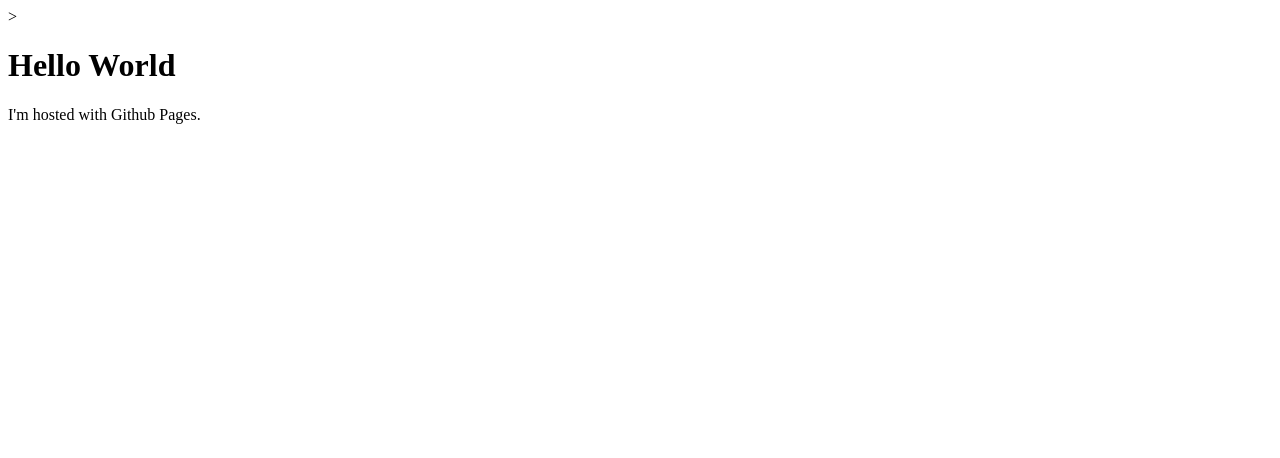
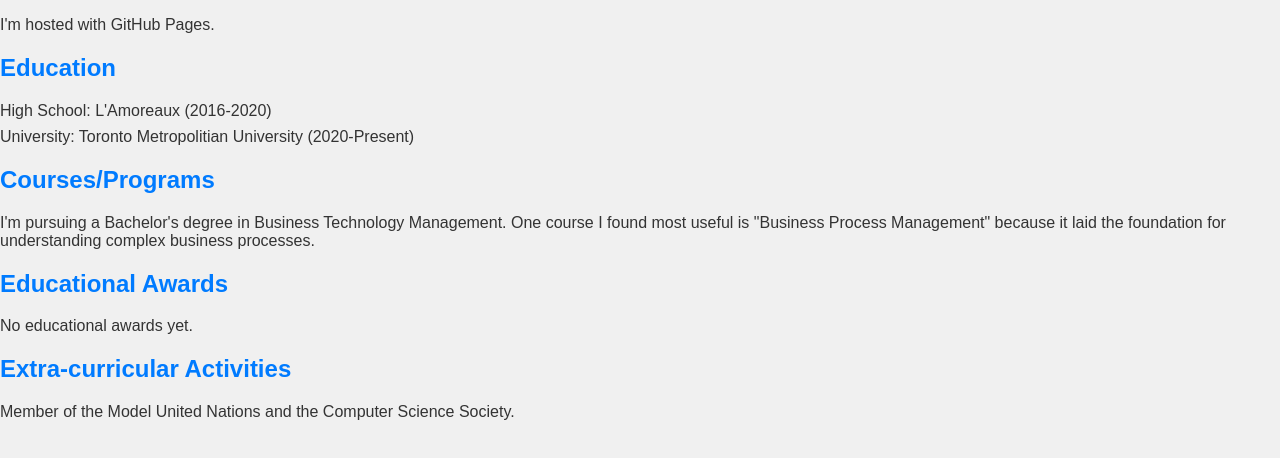
Before and after one commit to nishanthselva55/nishanthselva55.github.io, a plain HTML site: page index.html in a window 1280 px wide. Drawn offline with Linux system fonts and the light colour scheme.

Commit message:
Update index.html

```diff
--- a/index.html
+++ b/index.html
@@ -1,10 +1,43 @@
 <!DOCTYPE html>
-><html>
+<html>
+<head>
+    <title>My GitHub Pages Site</title>
+    <style>
+        body {
+            font-family: Arial, sans-serif;
+            background-color: #f0f0f0;
+            color: #333;
+            margin: 0;
+            padding: 0;
+        }
+        h1, h2 {
+            color: #007bff;
+        }
+        ul {
+            list-style-type: none;
+            padding: 0;
+        }
+        li {
+            margin-bottom: 8px;
+        }
+    </style>
+</head>
 <body>
-    <h1>Hello World</h1>
-    <p>
-        I'm hosted with Github Pages.
-    </p>
+    <p>I'm hosted with GitHub Pages.</p>
+
+    <h2>Education</h2>
+    <ul>
+        <li>High School: L'Amoreaux (2016-2020)</li>
+        <li>University: Toronto Metropolitian University (2020-Present)</li>
+    </ul>
+
+    <h2>Courses/Programs</h2>
+    <p>I'm pursuing a Bachelor's degree in Business Technology Management. One course I found most useful is "Business Process Management" because it laid the foundation for understanding complex business processes.</p>
+
+    <h2>Educational Awards</h2>
+    <p>No educational awards yet.</p>
+
+    <h2>Extra-curricular Activities</h2>
+    <p>Member of the Model United Nations and the Computer Science Society.</p>
 </body>
-
 </html>
```
